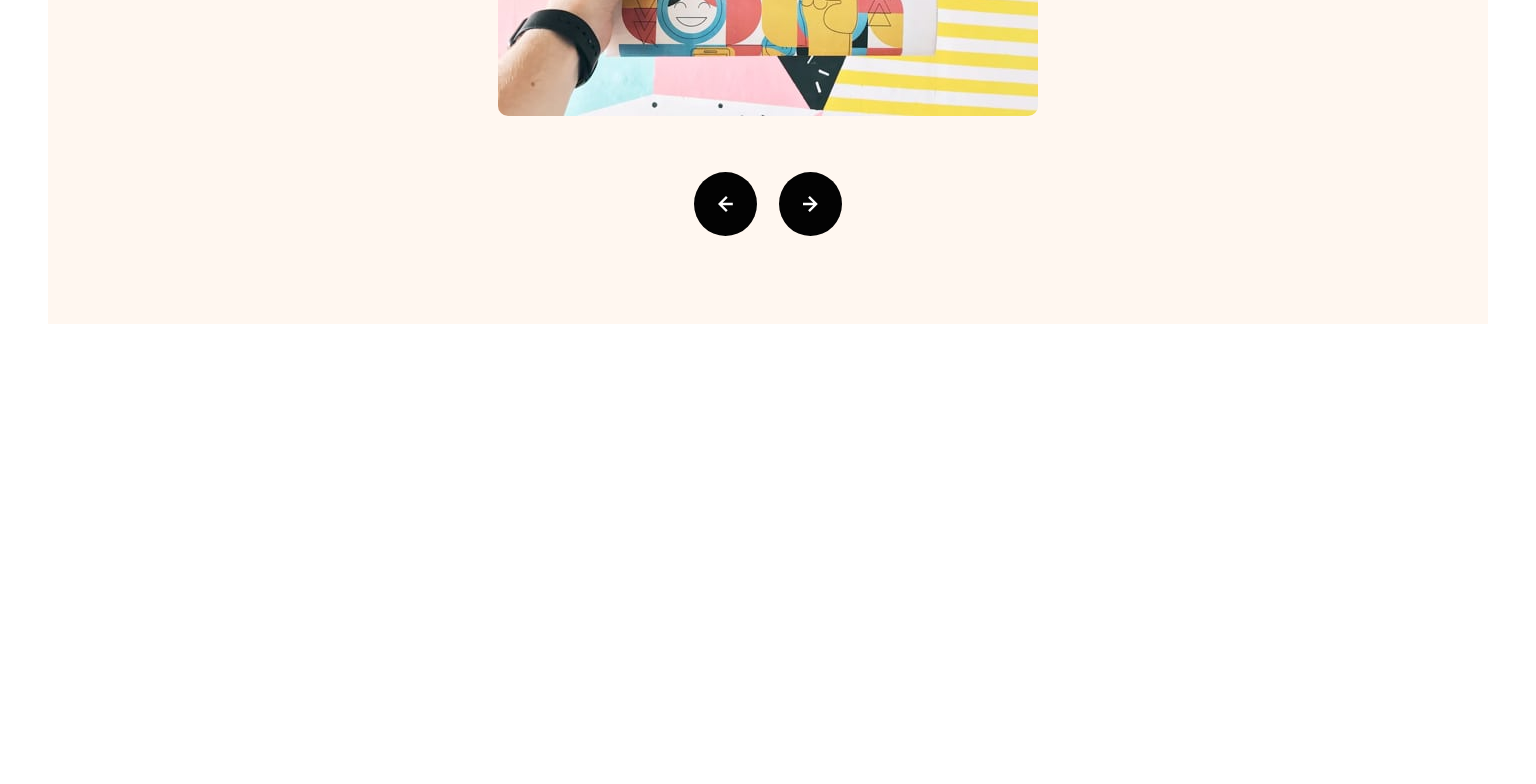
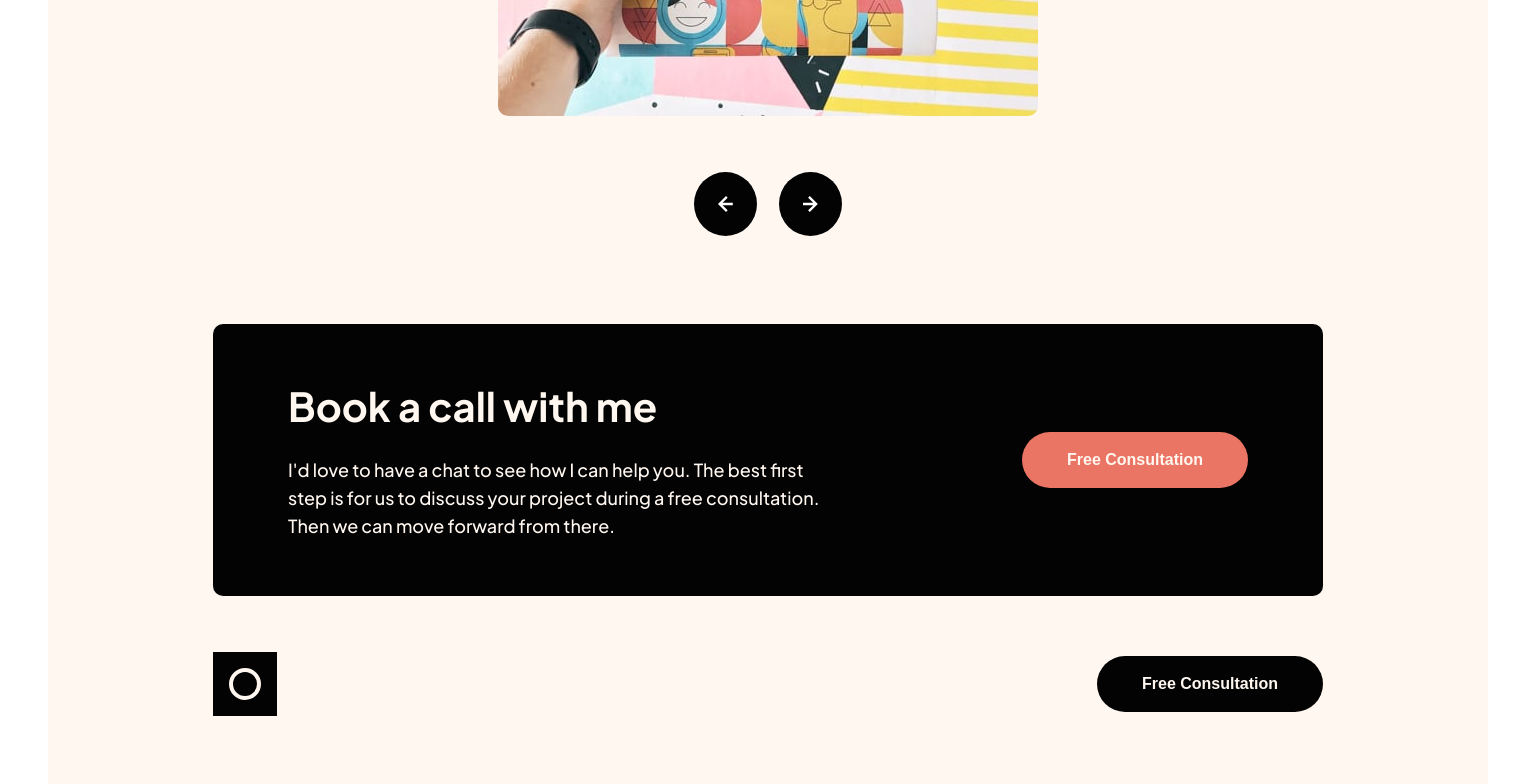
Before and after one commit to anetakasprzak/FM-single-page-design-portfolio-react, a React (Vite) app: page / in a window 1536 px wide. Shown: the part 1774-2558 px from the top of the page. Before the commit the page ends 2098 px from the top, so only its background shows below. Built offline with nearby package versions, Linux system fonts and the light colour scheme.

Commit message:
cta section

```diff
--- a/src/App.jsx
+++ b/src/App.jsx
@@ -1,5 +1,3 @@
-/* Book a call with me I’d love to have a chat to see how I can help you. The best first step is for us to discuss your project during a free consultation. Then we can move forward from there. Free Consultation Free Consultation */
-
 export default function App() {
   return (
     <div className="wrapper">
@@ -108,6 +106,24 @@ export default function App() {
           </button>
         </div>
       </section>
+
+      <section className="cta">
+        <div className="cta__box">
+          <div className="cta__text-box">
+            <h2 className="cta__heading">Book a call with me</h2>
+            <p className="cta__text">
+              I&apos;d love to have a chat to see how I can help you. The best
+              first step is for us to discuss your project during a free
+              consultation. Then we can move forward from there.
+            </p>
+          </div>
+          <button className="btn btn__orange">Free Consultation</button>
+        </div>
+        <div className="logo__box">
+          <img src="../public/logo.svg" className="logo" alt="logo" />
+          <button className="btn btn--black">Free Consultation</button>
+        </div>
+      </section>
     </div>
   );
 }
--- a/src/index.css
+++ b/src/index.css
@@ -213,6 +213,42 @@ body {
   border-radius: 50%;
 }
 
+/* CTA */
+
+.cta {
+  padding: 0 1.6rem 3.4rem;
+  display: flex;
+  flex-direction: column;
+  gap: 4.2rem;
+}
+
+.cta__box {
+  background-color: #030303;
+  color: #fff7f0;
+  padding: 4.8rem 2.4rem;
+  border-radius: 1rem;
+  display: flex;
+  flex-direction: column;
+  align-items: center;
+  gap: 2.4rem;
+}
+
+.cta__text-box {
+  display: flex;
+  flex-direction: column;
+  align-items: center;
+  gap: 2.4rem;
+}
+
+.cta__heading {
+  font-size: 2.6rem;
+}
+
+.cta__text {
+  text-align: center;
+  line-height: 26px;
+}
+
 /**********************  TABLET SIZE **********************/
 
 @media screen and (min-width: 48em) {
@@ -317,6 +353,29 @@ body {
   .slider__img {
     width: 54rem;
   }
+
+  /* CTA */
+
+  .cta {
+    padding: 0 3.9rem 5.6rem;
+    gap: 5.6rem;
+  }
+
+  .cta__box {
+    gap: 2.6rem;
+    padding: 5.6rem 7.5rem;
+  }
+
+  .cta__text-box {
+  }
+
+  .cta__heading {
+    font-size: 3.2rem;
+  }
+
+  .cta__text {
+    line-height: 28px;
+  }
 }
 
 /**********************  DESKTOP SIZE **********************/
@@ -405,4 +464,35 @@ body {
   .slider {
     padding: 8.8rem 0;
   }
+
+  /* CTA */
+
+  .cta {
+    padding: 0 16.5rem 6.8rem;
+    gap: 5.6rem;
+  }
+
+  .cta__box {
+    flex-direction: row;
+    justify-content: space-between;
+    gap: 2.6rem;
+    padding: 5.6rem 7.5rem;
+  }
+
+  .cta__text-box {
+    width: 54rem;
+    flex-direction: column;
+    align-items: flex-start;
+    gap: 2.5rem;
+  }
+
+  .cta__text {
+    text-align: left;
+  }
+
+  .cta__heading {
+    font-size: 4rem;
+  }
 }
+
+/* PUSH IT TO GITHUB  !!!!!!!!!!!!!!!!!!!!!!!!!!!!!!!!!!!!!!!!!! delete this */
```
